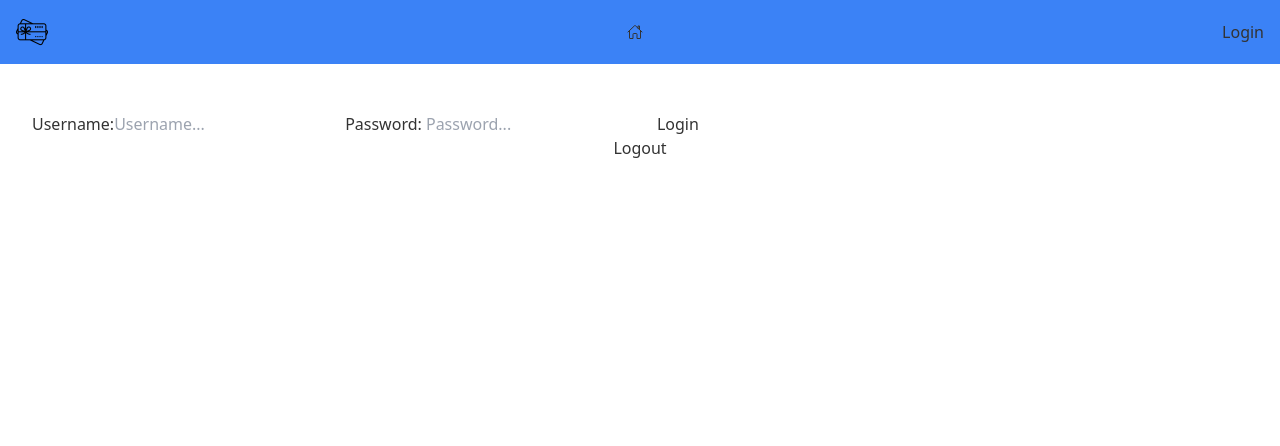
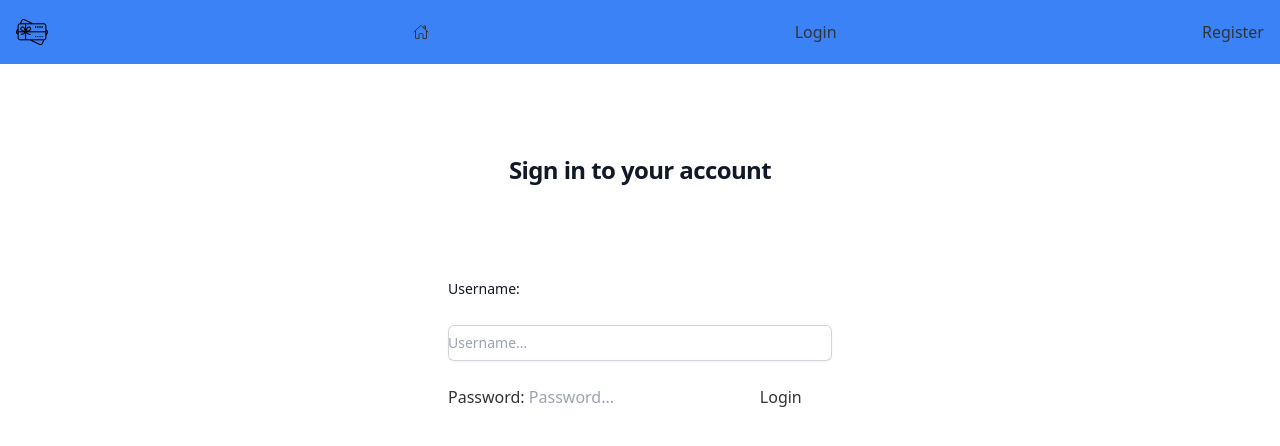
Before and after one commit to chdclar16/GiftCardTrack, a React (Vite) app in the folder client/: page /login in a window 1280 px wide. Shown: the top 446 px of the page. Built offline with nearby package versions, Linux system fonts and the light colour scheme; no server answers.

Commit message:
adjusted styling for login page and removed a few console logs

```diff
--- a/client/src/components/Navbar.jsx
+++ b/client/src/components/Navbar.jsx
@@ -1,47 +1,50 @@
-import { Link } from 'react-router-dom';
-import {IoHomeOutline} from 'react-icons/io5'
-import { UserContext } from '../../context/userContext';
-import { useContext, useEffect, useState } from 'react';
-import LogOutButton from './LogOutButton';
+import { Link } from "react-router-dom";
+import { IoHomeOutline } from "react-icons/io5";
+import { UserContext } from "../../context/userContext";
+import { useContext, useEffect, useState } from "react";
+import LogOutButton from "./LogOutButton";
 
 const NavBar = () => {
-    const { user } = useContext(UserContext)
-    const [isLoggedIn, setIsLoggedIn] = useState(false)
-
+  const { user } = useContext(UserContext);
+  const [isLoggedIn, setIsLoggedIn] = useState(false);
 
   useEffect(() => {
     if (user) {
       setIsLoggedIn(true);
-            console.log("User Logged", user)
     } else {
       setIsLoggedIn(false);
     }
   }, [user]);
 
   return (
-        <div className='bg-blue-500'>
-            <nav className='relative px-4 py-4 flex justify-between items-center'>
-                <Link className='text-3xl font-bold leading-none w-8 h-8'>
-                    <img src="/images/giftCard.png" alt="Gift Card" className='w-8 h-8' />
+    <div className="bg-blue-500">
+      <nav className="relative px-4 py-4 flex justify-between items-center">
+        <Link className="text-3xl font-bold leading-none w-8 h-8">
+          <img src="/images/giftCard.png" alt="Gift Card" className="w-8 h-8" />
         </Link>
-                <Link to='/' className='hover:scale-150 duration-150 ease-in-out'>
+        <Link to="/" className="hover:scale-150 duration-150 ease-in-out">
           <IoHomeOutline />
         </Link>
         {isLoggedIn ? (
           <>
-                        <Link to='/new'>
+            <Link to="/new">
               <span>New Cards</span>
             </Link>
             <LogOutButton />
           </>
         ) : (
-                <Link to='/login'>
+          <>
+            <Link to="/login">
               <button>Login</button>
             </Link>
+            <Link to="/register">
+              <button>Register</button>
+            </Link>
+          </>
         )}
       </nav>
     </div>
-    )
-}
+  );
+};
 
-export default NavBar
+export default NavBar;
--- a/client/src/pages/Login.jsx
+++ b/client/src/pages/Login.jsx
@@ -1,69 +1,98 @@
-import { useState } from 'react';
-import axios from 'axios';
-import { toast } from 'react-hot-toast';
-import { useNavigate } from 'react-router-dom';
-
-
+import { useContext, useState } from "react";
+import axios from "axios";
+import { toast } from "react-hot-toast";
+import { useNavigate } from "react-router-dom";
+import { UserContext } from "../../context/userContext";
 
 const Login = () => {
-    const navigate = useNavigate()
+  const { user } = useContext(UserContext);
+  const navigate = useNavigate();
   const [data, setData] = useState({
-        username: '',
-        password: '',
-    })
+    username: "",
+    password: "",
+  });
 
-    const loginUser = async(e) => {
+  const loginUser = async (e) => {
     e.preventDefault();
     const { username, password } = data;
     try {
-            await axios.post('http://localhost:3000/auth/login', {
+      await axios.post(
+        "http://localhost:3000/auth/login",
+        {
           username,
-                password
-            }, {
+          password,
+        },
+        {
           withCredentials: true,
-            });
+        }
+      );
       setData({});
-                navigate('/');
+      navigate("/");
     } catch (err) {
-            console.log({"login error": err.message})
+      console.log({ "login error": err.message });
       if (err.response.status === 404) {
-                toast.error(err.response.data.error)
+        toast.error(err.response.data.error);
       }
     }
+  };
+
+  const logoutUser = async () => {
+    try {
+      const res = await axios.delete("http://localhost:3000/auth/");
+      if (res) toast.success("Logged Out Successfully");
+      navigate("/login");
+    } catch (err) {
+      toast.error(err);
     }
-
-    const logoutUser = async() => {
-        try {
-            const res = await axios.delete('http://localhost:3000/auth/')
-            if (res) toast.success('Logged Out Successfully')
-            navigate('/login')
-        } catch (err) {
-            toast.error(err)
-        }
-    }
+  };
 
   return (
-    <div className='flex m-h-full flex-1 flex-col justify-center px-6 py-12 lg:px-8'>
-        <form onSubmit={loginUser}>
-            <label>Username:</label>
-            <input type='text' placeholder='Username...' value={data.username} onChange={(e) => {
+    <>
+      <div className="flex min-h-full flex-1 flex-col justify-center px-6 py-12 lg:px-8">
+        <h2 className="mt-10 text-center text-2xl font-bold leading-9 tracking-tight text-gray-900">
+          Sign in to your account
+        </h2>
+      </div>
+      <div className="mt-10 sm:mx-auto sm:w-full sm:max-w-sm">
+        <form className="space-y-6" onSubmit={loginUser}>
+          <label className="black text-sm font-medium leading-6 text-gray-900">
+            Username:
+          </label>
+          <div className="mt-2">
+            <input
+              type="text"
+              placeholder="Username..."
+              value={data.username}
+              onChange={(e) => {
                 setData({
                   ...data,
-                    username: e.target.value
-                })
-            }} />
+                  username: e.target.value,
+                });
+              }}
+              required
+              className="block w-full rounded-md border-0 py-1.5 text-gray-900 shadow-sm ring-1 ring-inset ring-gray-300 placeholder:text-gray-400 focus:ring-insert focus:ring-indigo-600 sm:text-sm sm:leading-6"
+            />
+          </div>
           <label>Password: </label>
-            <input type='password' placeholder='Password...' value={data.password} onChange={(e) => {
+          <input
+            type="password"
+            placeholder="Password..."
+            value={data.password}
+            onChange={(e) => {
               setData({
                 ...data,
-                    password: e.target.value
-                })
-            }} />
-            <button type='submit'>Login</button>
+                password: e.target.value,
+              });
+            }}
+            required
+            className=""
+          />
+          <button type="submit">Login</button>
         </form>
-        <button onClick={logoutUser}>Logout</button>
+        {user ? <button onClick={logoutUser}>Logout</button> : null}
       </div>
-  )
-}
+    </>
+  );
+};
 
-export default Login
+export default Login;
--- a/client/src/pages/NewGiftCard.jsx
+++ b/client/src/pages/NewGiftCard.jsx
@@ -1,106 +1,122 @@
-import axios from 'axios';
-import { useContext, useState, useEffect } from 'react'
-import { toast } from 'react-hot-toast';
-import { UserContext } from '../../context/userContext';
-
+import axios from "axios";
+import { useContext, useState, useEffect } from "react";
+import { toast } from "react-hot-toast";
+import { UserContext } from "../../context/userContext";
 
 const NewGiftCard = () => {
-    const { user } = useContext(UserContext)
-    console.log(user)
+  const { user } = useContext(UserContext);
+  console.log("user context", user);
   const [data, setData] = useState({
-        name: '',
-        balance: '',
-        photo: '',
+    name: "",
+    balance: "",
+    photo: "",
     user: user.data.id,
-    })
-
+  });
 
   // Removes number spinner on balance
   const handleBalanceChange = (e) => {
-        const newValue = e.target.value.replace(/[^0-9]/g, '');
-        setData({ ...data, balance: newValue })
-    }
+    const newValue = e.target.value.replace(/[^0-9]/g, "");
+    setData({ ...data, balance: newValue });
+  };
 
-    const handleCreateNew = async(e) => {
+  const handleCreateNew = async (e) => {
     e.preventDefault();
     const { name, balance, photo, user } = data;
-        console.log(data)
+    console.log("handleCreateNew", data);
     try {
-            const res = await axios
-                .post('http://localhost:3000/card', {name, balance, photo, user})
+      const res = await axios.post("http://localhost:3000/card", {
+        name,
+        balance,
+        photo,
+        user,
+      });
       if (res.data.error) {
-                toast.error(res.data.error)
+        toast.error(res.data.error);
+      } else {
+        setData({
+          name: "",
+          balance: "",
+          photo: "",
+          user: "",
+        });
+        toast.success("Created new giftcard");
       }
-            else {
-                setData({
-                    name: '',
-                    balance: '',
-                    photo: '',
-                    user: '',
-                })
-                toast.success('Created new giftcard')
+    } catch (err) {
+      console.log(err);
+      toast.error("Failed to create giftcard");
     }
-        }
-        catch (err) {
-            console.log(err)
-            toast.error('Failed to create giftcard')
-        }
-    }
-
+  };
 
   // Detect dark mode and set the appropriate CSS class
   useEffect(() => {
-    const isDarkMode = window.matchMedia('(prefers-color-scheme: dark)').matches;
-    const formElement = document.getElementById('giftCardForm');
+    const isDarkMode = window.matchMedia(
+      "(prefers-color-scheme: dark)"
+    ).matches;
+    const formElement = document.getElementById("giftCardForm");
 
     if (isDarkMode) {
-      formElement.classList.add('dark-mode');
+      formElement.classList.add("dark-mode");
     } else {
-      formElement.classList.remove('dark-mode');
+      formElement.classList.remove("dark-mode");
     }
   }, []);
 
   return (
-    <div className='w-full  flex justify-center items-center h-screen xl:h-screen-80'>
-        <form onSubmit={handleCreateNew} className='bg-white shadow-xl rounded px-8 pt-6 pb-8 mb-4 w-96' id='giftCardForm'>
-            <div className='mb-4'>
-                <label className='block text-gray-700 text-lg font-bold mb-2'>Gift Card Name</label>
+    <div className="w-full  flex justify-center items-center h-screen xl:h-screen-80">
+      <form
+        onSubmit={handleCreateNew}
+        className="bg-white shadow-xl rounded px-8 pt-6 pb-8 mb-4 w-96"
+        id="giftCardForm"
+      >
+        <div className="mb-4">
+          <label className="block text-gray-700 text-lg font-bold mb-2">
+            Gift Card Name
+          </label>
           <input
-                type='text'
-                placeholder='Gift Card Name...'
+            type="text"
+            placeholder="Gift Card Name..."
             value={data.name}
-                onChange={((e) => setData({...data, name: e.target.value}))}
+            onChange={(e) => setData({ ...data, name: e.target.value })}
             required
-                className='shadow appearance-none border rounded w-full py-3 px-4 text-gray-700 leading-tight focus:outline-non focus:shadow-outline'
+            className="shadow appearance-none border rounded w-full py-3 px-4 text-gray-700 leading-tight focus:outline-non focus:shadow-outline"
           />
         </div>
-            <div className='mb-4'>
-                <label className='block text-gray-700 text-lg font-bold mb-2'>Gift Card Balance</label>
+        <div className="mb-4">
+          <label className="block text-gray-700 text-lg font-bold mb-2">
+            Gift Card Balance
+          </label>
           <input
-                type='text'
-                placeholder='Gift Card Balance...'
+            type="text"
+            placeholder="Gift Card Balance..."
             value={data.balance}
             onChange={handleBalanceChange}
             required
-                className='shadow appearance-none border rounded w-full py-2 px-3'
+            className="shadow appearance-none border rounded w-full py-2 px-3"
           />
         </div>
-            <div className='mb-4'>
-                <label className='block text-gray-700 text-lg font-bold mb-2'>Gift Card Photo</label>
+        <div className="mb-4">
+          <label className="block text-gray-700 text-lg font-bold mb-2">
+            Gift Card Photo
+          </label>
           <input
-                type='text'
-                placeholder='Photo URL(Optional)'
+            type="text"
+            placeholder="Photo URL(Optional)"
             value={data.photo}
-                onChange={((e) => setData({...data, photo: e.target.value}))}
-                className='shadow appearance-none border rounded w-full py-2 px-3'
+            onChange={(e) => setData({ ...data, photo: e.target.value })}
+            className="shadow appearance-none border rounded w-full py-2 px-3"
           />
         </div>
-            <div className='flex justify-end '>
-                <button type='submit' className='btn btn-primary bg-blue-500 hover:bg-blue-700 text-black border-inherit hover:border-inherit'>Create</button>
+        <div className="flex justify-end ">
+          <button
+            type="submit"
+            className="btn btn-primary bg-blue-500 hover:bg-blue-700 text-black border-inherit hover:border-inherit"
+          >
+            Create
+          </button>
         </div>
       </form>
     </div>
-  )
-}
+  );
+};
 
-export default NewGiftCard
+export default NewGiftCard;
```
Lines whose indentation alone changed are shown as unchanged.
